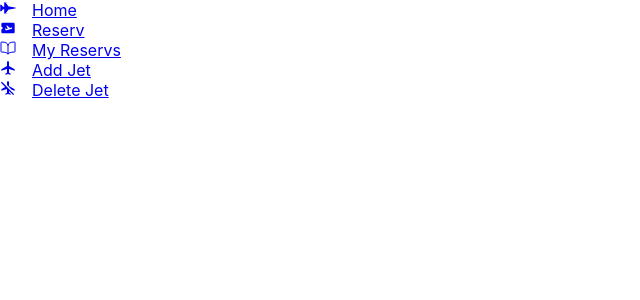
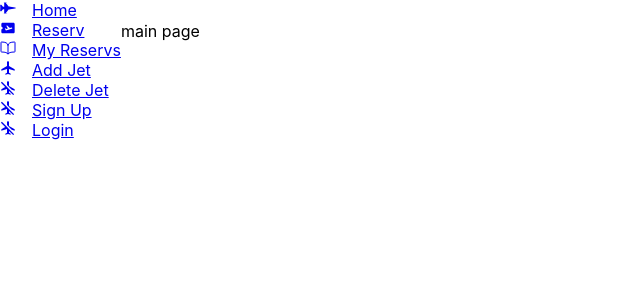
Before and after one commit to mikemtzp/Easy-Fly, a React (Create React App) app: page / in a window 1280 px wide. Shown: the top 300 px of the page, without its empty margins (0-640 px from the left). Built offline with nearby package versions, Linux system fonts and the light colour scheme.

Commit message:
Add login and sign up link

```diff
--- a/src/auth-api/AuthApi.js
+++ b/src/auth-api/AuthApi.js
@@ -1,9 +1,9 @@
 import axios from 'axios';
 import api from '../config';
 
-export const loginApi = async (loginData) => {
+export const loginApi = async (user) => {
   try {
-    const res = await axios.post(`${api}/login`, { loginData });
+    const res = await axios.post(`${api}/login`, { user });
     return res;
   } catch (err) {
     throw new Error(err);
--- a/src/components/LoginForm.js
+++ b/src/components/LoginForm.js
@@ -1,19 +1,25 @@
 import React, { useState } from 'react';
 import { TextField, Button } from '@mui/material';
+import { useNavigate } from 'react-router-dom';
 import { loginApi } from '../auth-api/AuthApi';
 
 const LoginFrom = () => {
   const [email, setEmail] = useState('');
   const [password, setPassword] = useState('');
+  const navigate = useNavigate();
 
   const handleLogin = async (e) => {
     e.preventDefault();
-    const login_user = {
+    const loginUser = {
       email,
       password,
     };
-    const res = await loginApi(login_user);
-    console.log(res);
+    const res = await loginApi(loginUser);
+    if (res.status === 200) {
+      localStorage.setItem('token', res.data.token);
+      navigate('/');
+      console.log(res.data.token);
+    }
   };
 
   return (
--- a/src/components/main/Main.js
+++ b/src/components/main/Main.js
@@ -5,9 +5,9 @@ function Main() {
   const { jets } = useSelector((state) => state.jets);
 
   return (
-
     <main className="col">
       <h1>{jets}</h1>
+      <p color="primary"> main page</p>
     </main>
   );
 }
--- a/src/components/nav/SidebarData.js
+++ b/src/components/nav/SidebarData.js
@@ -39,6 +39,20 @@ const SidebarData = [
     cName: 'nav-text',
     key: 'deleteJet',
   },
+  {
+    title: 'Sign Up',
+    path: '/signup',
+    icon: <MdIcons.MdAirplanemodeInactive />,
+    cName: 'nav-text',
+    key: 'signup',
+  },
+  {
+    title: 'Login',
+    path: '/login',
+    icon: <MdIcons.MdAirplanemodeInactive />,
+    cName: 'nav-text',
+    key: 'login',
+  },
 ];
 
 export default SidebarData;
```
